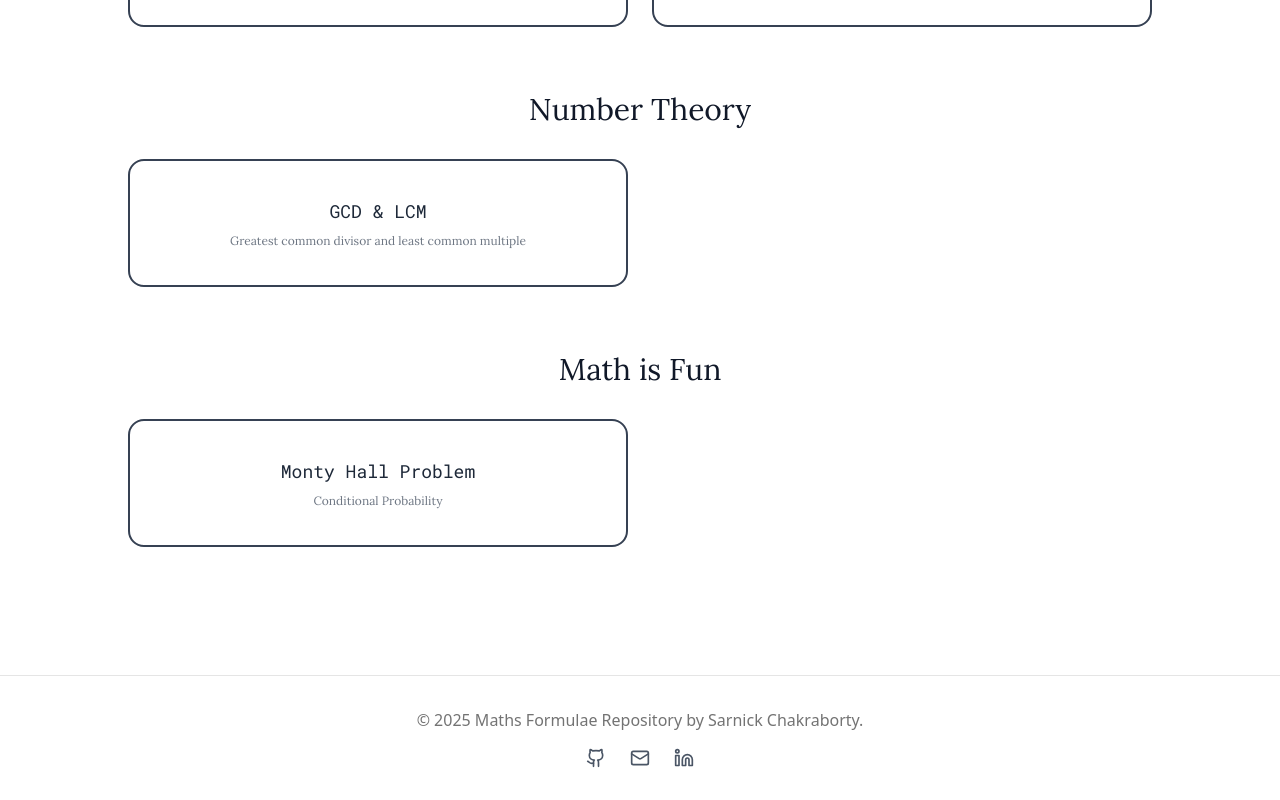
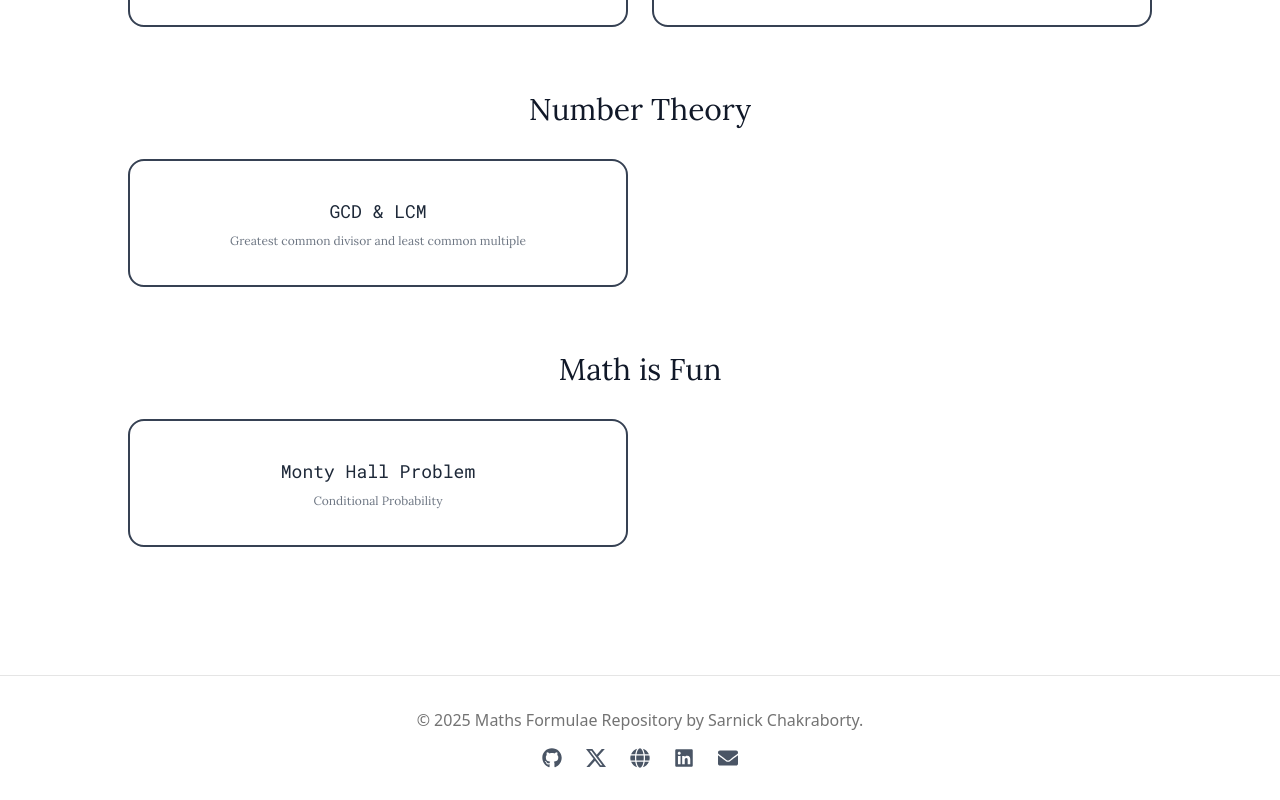
Before and after one commit to sarnick005/maths-formulae-repository, a Next.js app: page / in a window 1280 px wide. Shown: the part 1262-2062 px from the top of the page. Built offline with nearby package versions, Linux system fonts and the light colour scheme; a web font is replaced by a local one; what better-react-mathjax would draw is missing.

Commit message:
add social links

```diff
--- a/components/Footer/Footer.tsx
+++ b/components/Footer/Footer.tsx
@@ -1,7 +1,43 @@
-"use client"
-import { Github, Mail, Linkedin } from "lucide-react";
+"use client";
 
+import {
+  FaGithub,
+  FaLinkedin,
+  FaTwitter,
+  FaGlobe,
+  FaEnvelope,
+} from "react-icons/fa";
+import { BsTwitterX } from "react-icons/bs";
 export default function Footer() {
+  // Array of social links and icons
+  const socialLinks = [
+    {
+      href: "https://github.com/sarnick005",
+      label: "GitHub",
+      icon: FaGithub,
+    },
+    {
+      href: "https://x.com/Sarnick_Ch",
+      label: "Twitter",
+      icon: BsTwitterX,
+    },
+    {
+      href: "https://sarnick.vercel.app",
+      label: "Website",
+      icon: FaGlobe,
+    },
+    {
+      href: "https://www.linkedin.com/in/sarnick-chakraborty-16828423a/",
+      label: "LinkedIn",
+      icon: FaLinkedin,
+    },
+    {
+      href: "mailto:sarnick.chakraborty@gmail.com",
+      label: "Email",
+      icon: FaEnvelope,
+    },
+  ];
+
   return (
     <footer className="border-t mt-16">
       <div className="max-w-7xl mx-auto px-4 sm:px-6 lg:px-8 py-8 text-center">
@@ -9,30 +45,21 @@ export default function Footer() {
           © 2025 Maths Formulae Repository by Sarnick Chakraborty.
         </p>
         <div className="flex justify-center space-x-6">
-          <a
-            href="https://github.com/sarnick005"
-            target="_blank"
-            rel="noopener noreferrer"
-            aria-label="GitHub"
-          >
-            <Github className="w-5 h-5 text-gray-600 hover:text-black transition-colors" />
-          </a>
-          <a
-            href="mailto:sarnick.chakraborty@gmail.com.com"
-            target="_blank"
-            rel="noopener noreferrer"
-            aria-label="Email"
-          >
-            <Mail className="w-5 h-5 text-gray-600 hover:text-black transition-colors" />
-          </a>
-          <a
-            href="https://www.linkedin.com/in/sarnick-chakraborty-16828423a/"
-            target="_blank"
-            rel="noopener noreferrer"
-            aria-label="LinkedIn"
-          >
-            <Linkedin className="w-5 h-5 text-gray-600 hover:text-black transition-colors" />
-          </a>
+          {socialLinks.map((link, idx) => {
+            const Icon = link.icon;
+            return (
+              <a
+                key={idx}
+                href={link.href}
+                target="_blank"
+                rel="noopener noreferrer"
+                aria-label={link.label}
+                className="text-gray-600 transition-transform transform hover:scale-110 hover:text-gray-800"
+              >
+                <Icon className="w-5 h-5" />
+              </a>
+            );
+          })}
         </div>
       </div>
     </footer>
```
